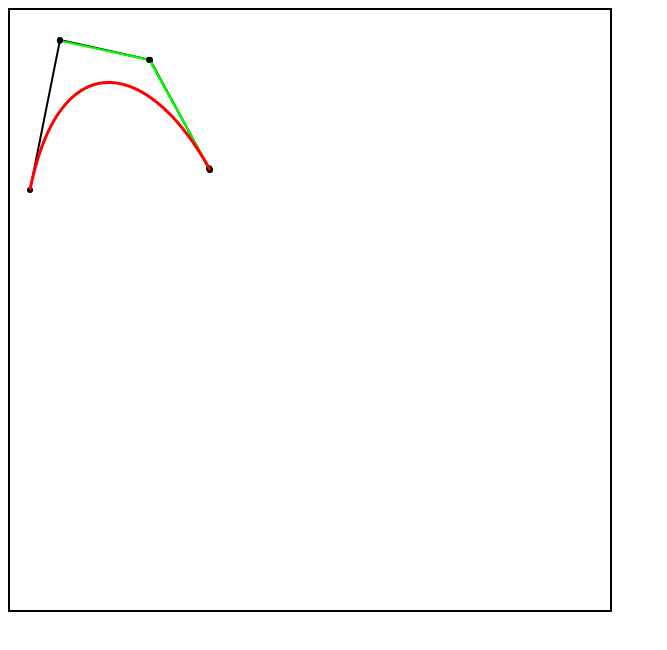
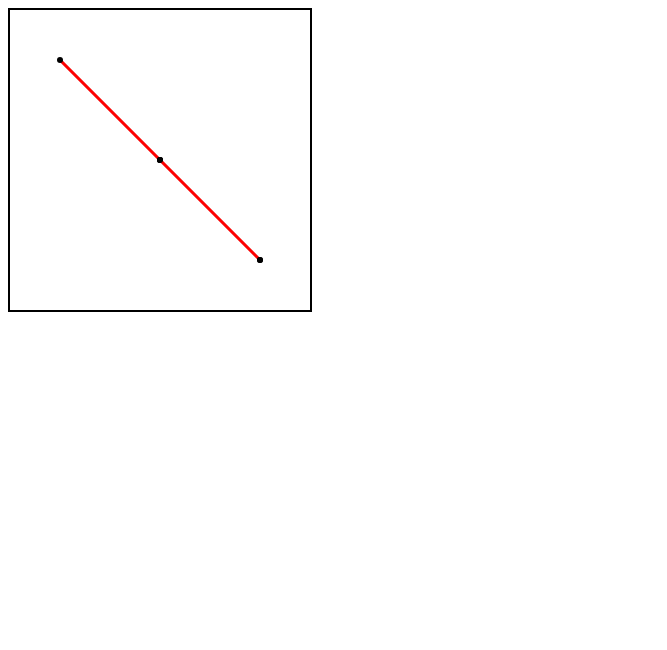
Before and after one commit to j-freddy/bezier-curves, a plain HTML site: page index.html in a window 1280 px wide. Shown: the whole page, without its empty margins (0-667 px from the left). Drawn offline with Linux system fonts and the light colour scheme.

Commit message:
Add function to draw 2 lerps, shrink canvas

```diff
--- a/index.html
+++ b/index.html
@@ -13,7 +13,7 @@
   </style>
 </head>
 <body>
-  <canvas id="main-canvas" width="600px" height="600px"></canvas>
+  <canvas id="main-canvas" width="300px" height="300px"></canvas>
 
   <script src="js/src/point.js"></script>
   <script src="js/src/bezierCurve.js"></script>
--- a/js/src/GUI.js
+++ b/js/src/GUI.js
@@ -62,6 +62,15 @@ class GUI {
     return pointEnd;
   }
 
+  static drawPrettyLerp(pointOne, pointTwo, t=1) {
+    GUI.drawLerp(pointOne, pointTwo);              // Draw base line
+    const pointEnd
+      = GUI.drawLerp(pointOne, pointTwo, t, true); // Draw lerp overlay
+    GUI.drawPoint(pointOne);                       // Draw points
+    GUI.drawPoint(pointTwo);
+    GUI.drawPoint(pointEnd);
+  }
+
   /*
     animateLerp: animates lerp drawing from t=@t to t=1
     - pointOne: start of lerp
@@ -76,15 +85,27 @@ class GUI {
 
     ctx.clearRect(0, 0, canvas.width, canvas.height);
 
-    GUI.drawLerp(pointOne, pointTwo);              // Draw base line
-    const pointEnd
-      = GUI.drawLerp(pointOne, pointTwo, t, true); // Draw lerp overlay
-    GUI.drawPoint(pointOne);                       // Draw points
-    GUI.drawPoint(pointTwo);
-    GUI.drawPoint(pointEnd);
+    GUI.drawPrettyLerp(pointOne, pointTwo, t);
 
     window.requestAnimationFrame(() => {
-      GUI.animateLerp(pointOne, pointTwo, deltaTime, t + deltaTime)
+      GUI.animateLerp(pointOne, pointTwo, deltaTime, t + deltaTime);
+    });
+  }
+
+  static animateDoubleLerp(pointOne, pointTwo, pointThree,
+                           deltaTime=gui.deltaTime, t=0) {
+    if (t >= 1 + e) {
+      return;
+    }
+
+    ctx.clearRect(0, 0, canvas.width, canvas.height);
+
+    GUI.drawPrettyLerp(pointOne, pointTwo, t);
+    GUI.drawPrettyLerp(pointTwo, pointThree, t);
+
+    window.requestAnimationFrame(() => {
+      GUI.animateDoubleLerp(pointOne, pointTwo, pointThree, deltaTime,
+                            t + deltaTime);
     });
   }
 
@@ -194,7 +215,7 @@ class GUI {
     GUI.drawBezierCurve(curve, deltaTime, t, drawLines);
 
     window.requestAnimationFrame(() => {
-      GUI.animateBezierCurve(curve, drawLines, deltaTime, t + deltaTime)
+      GUI.animateBezierCurve(curve, drawLines, deltaTime, t + deltaTime);
     });
   }
 }
--- a/js/src/main.js
+++ b/js/src/main.js
@@ -5,6 +5,14 @@ const ctx = canvas.getContext("2d");
 
 function animateLerp() {
   GUI.animateLerp(new Point(50, 50), new Point(150, 150));
+}
+
+function animateDoubleLerp() {
+  GUI.animateDoubleLerp(
+    new Point(50, 50),
+    new Point(150, 150),
+    new Point(250, 250)
+  );
 }
 
 function animateBezier() {
@@ -19,7 +27,7 @@ function animateBezier() {
 }
 
 function main() {
-  animateBezier();
+  animateDoubleLerp();
 }
 
 window.onload = () => {
```
